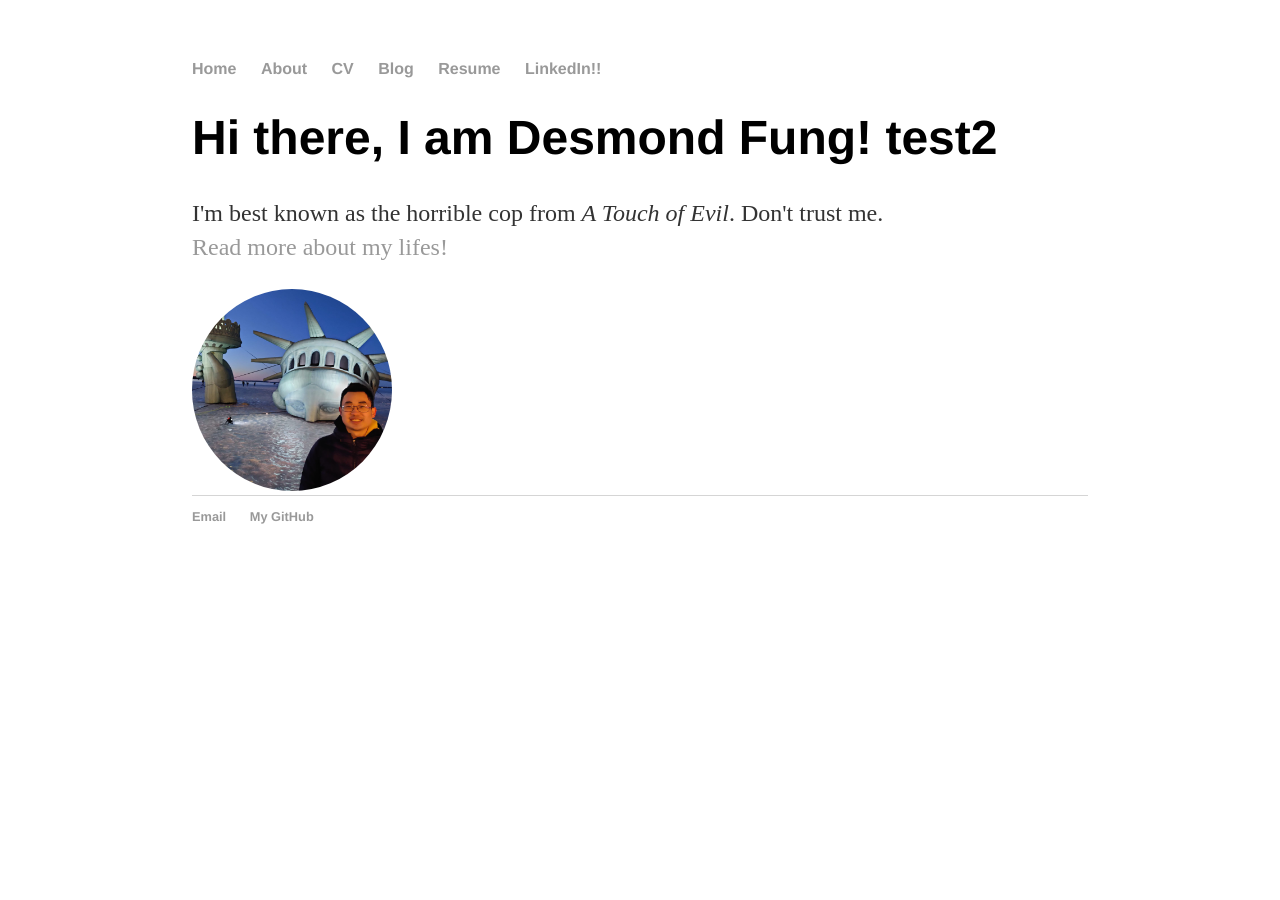
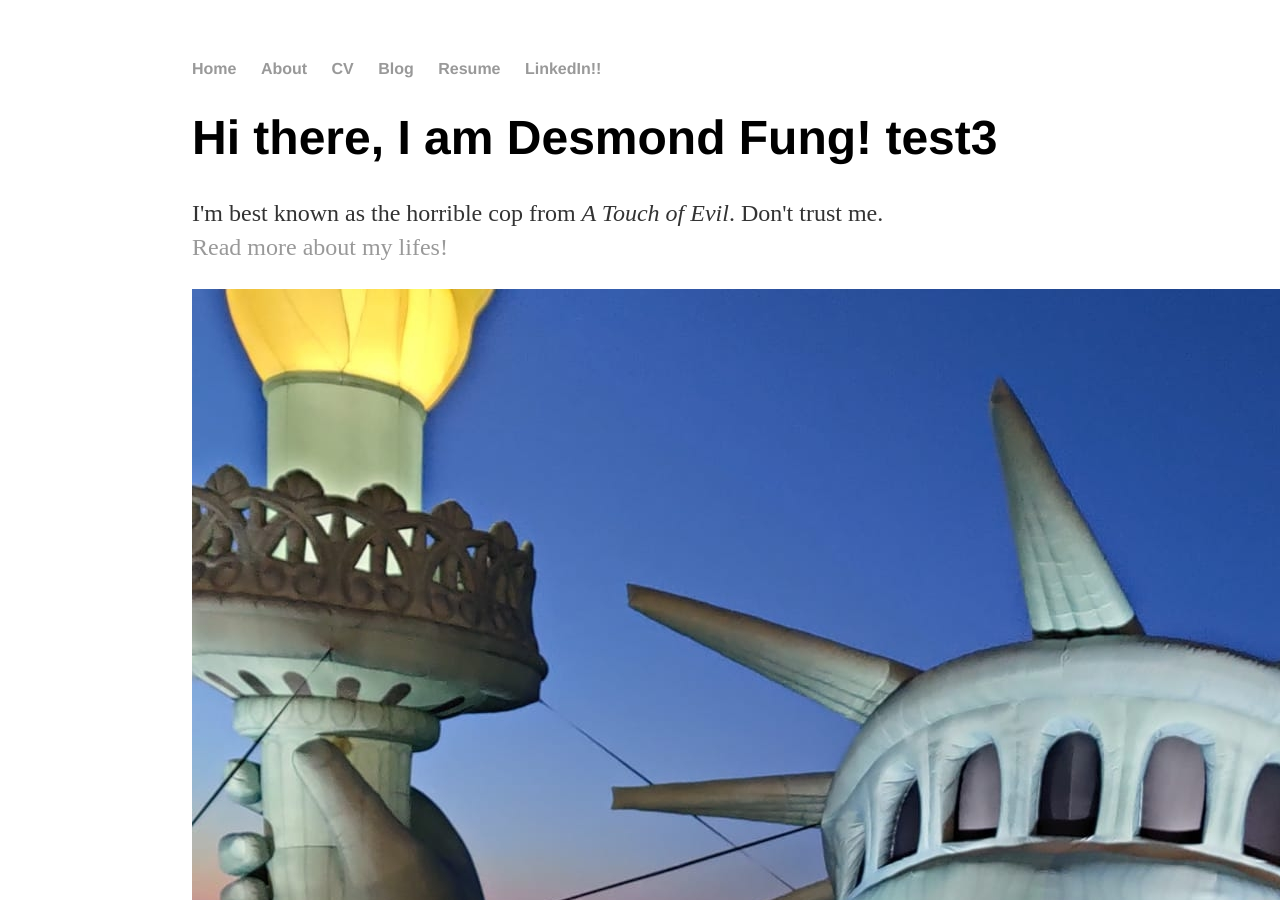
Before and after one commit to ddhangdd/ddhangdd.github.io, a Jekyll site: the page built from index.html, in a window 1280 px wide and 900 px high. Built offline with Jekyll 4.4.1, drawn with Linux system fonts in a browser that asks for light colours.

Commit message:
Update index.html

```diff
--- a/index.html
+++ b/index.html
@@ -4,10 +4,10 @@
 ---
 
 		<div class="blurb">
-			<h1>Hi there, I am Desmond Fung! test2</h1>
+			<h1>Hi there, I am Desmond Fung! test3</h1>
 			<p>I'm best known as the horrible cop from <em>A Touch of Evil</em>. Don't trust me.<br>
 
 			<a href="/about">Read more about my lifes!</a></p>
-			<img src="/images/myself.jpg" height="auto" width="200" TOP:35px; LEFT:170px; style="border-radius:70%">
+			<img src="/images/myself.jpg" class=".section-1">
 
 		</div>
```
